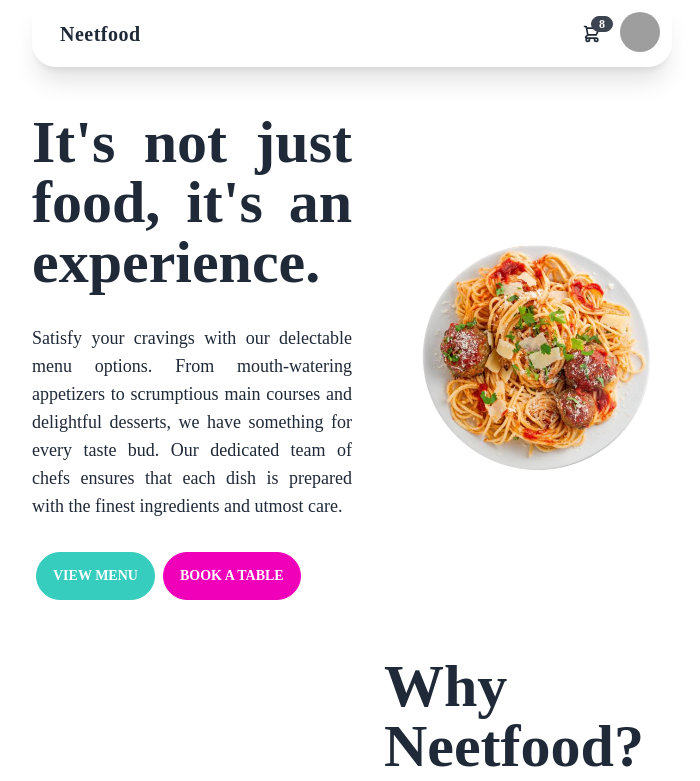
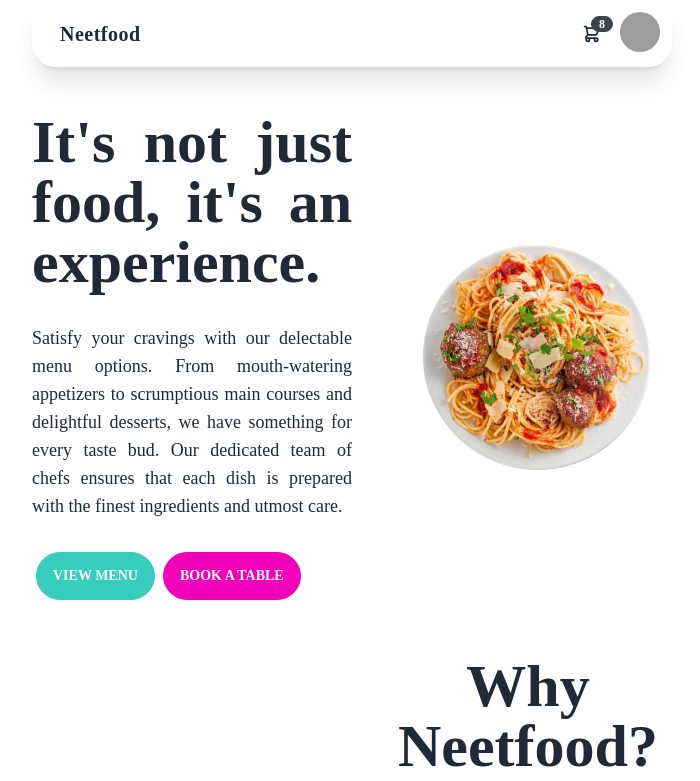
Before and after one commit to malvinval/food-order-app-ui, a React (Create React App) app: page / in a window 1280 px wide. Shown: the top 781 px of the page, without its empty margins (288-988 px from the left). Built offline with nearby package versions, Linux system fonts and the light colour scheme; grey boxes are pictures that could not be loaded.

Commit message:
update: text alignment

```diff
--- a/src/App.js
+++ b/src/App.js
@@ -37,7 +37,7 @@ const App = () => {
           </div>
           <div className="mt-10 lg:mt-0 w-full lg:w-1/2 h-full flex flex-col items-center lg:items-start justify-center lg:pl-8">
             <div id="second-body-title-container" className="w-3/4 lg:w-full">
-              <h1 className="font-garamond font-weight-800 text-4xl lg:text-6xl text-center lg:text-left">Why Neetfood?</h1>
+              <h1 className="font-garamond font-weight-800 text-4xl lg:text-6xl text-center">Why Neetfood?</h1>
             </div>
 
             <div id="second-body-text-container" className="w-3/4 lg:w-full my-5">
```
